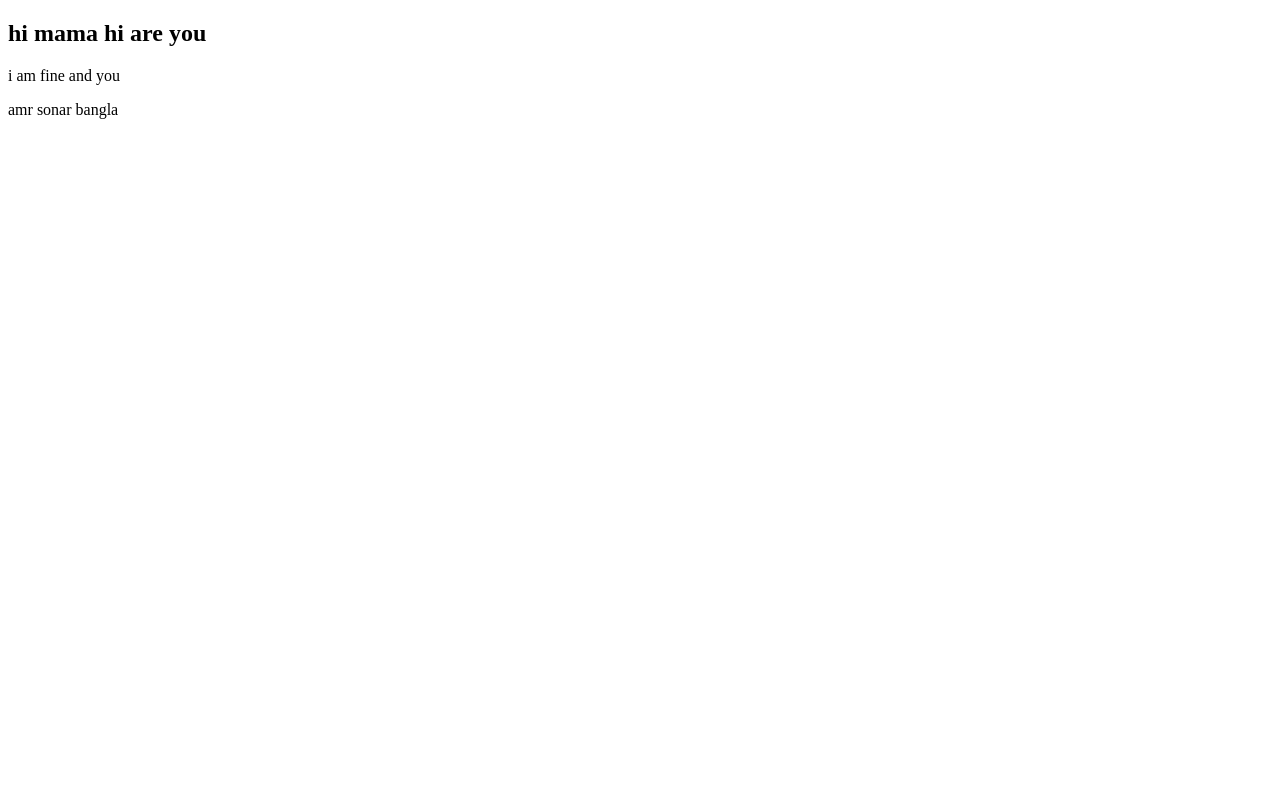
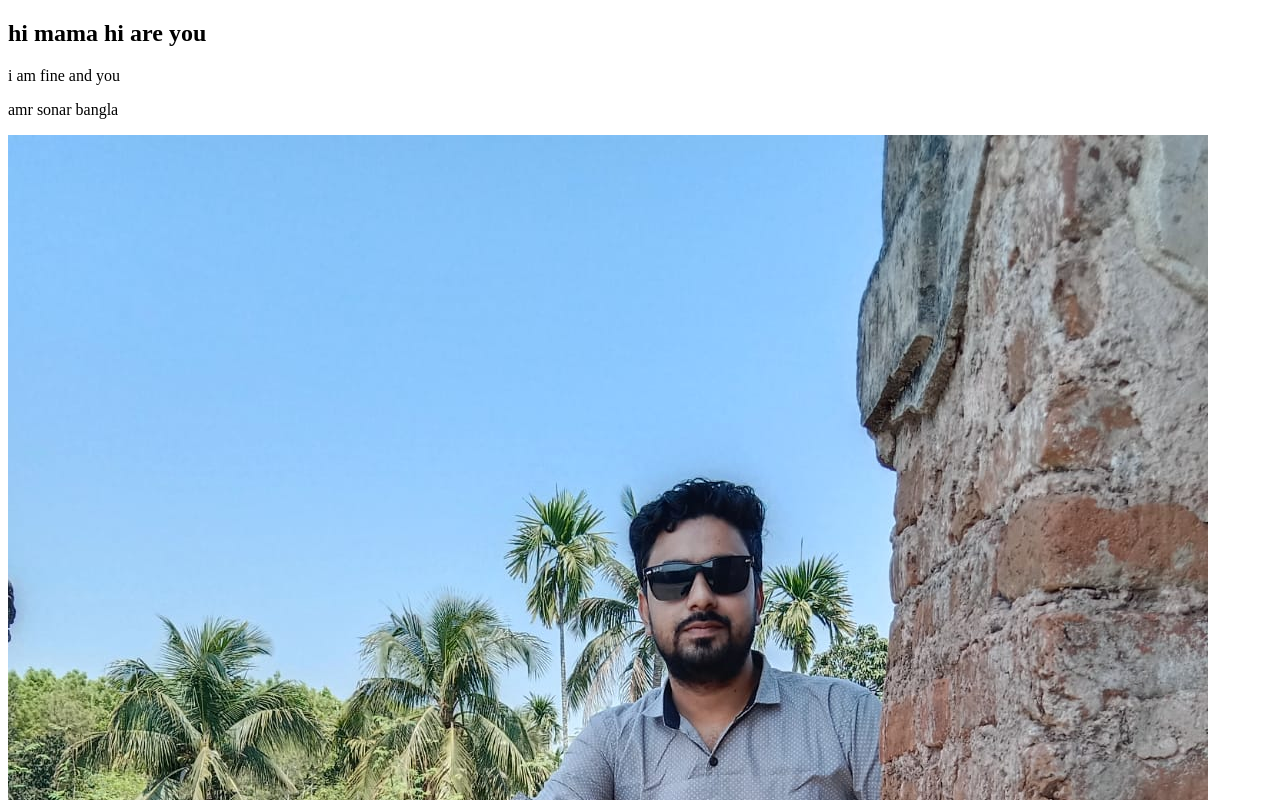
Before and after one commit to Arafat6065/Third-part-two, a plain HTML site: page index.html in a window 1280 px wide. Shown: the top 800 px of the page. Drawn offline with Linux system fonts and the light colour scheme.

Commit message:
new imges adede

```diff
--- a/index.html
+++ b/index.html
@@ -12,6 +12,7 @@
     <h2>hi mama hi are you </h2>
     <p>i am fine and you</p>
     <p>amr sonar bangla</p>
+    <img src="./IMG-20220318-WA0105.jpg" alt="">
 </body>
 
 </html>
```
Also changed, not shown: IMG-20220318-WA0105.jpg (added).
